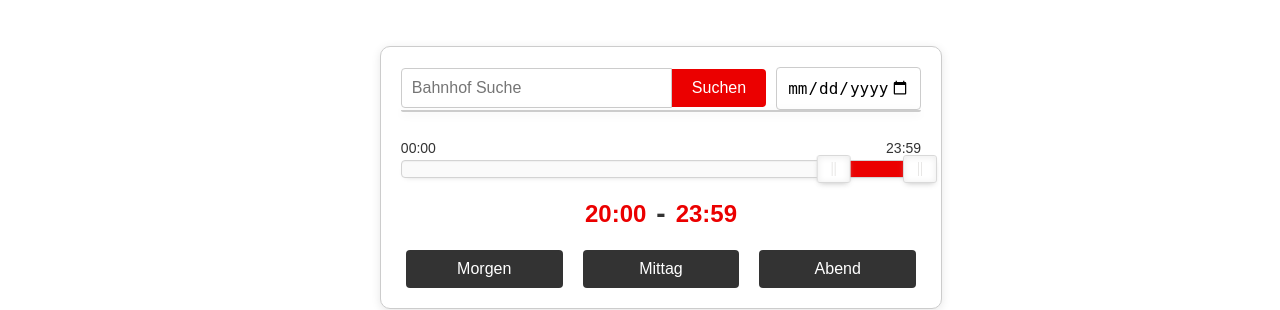
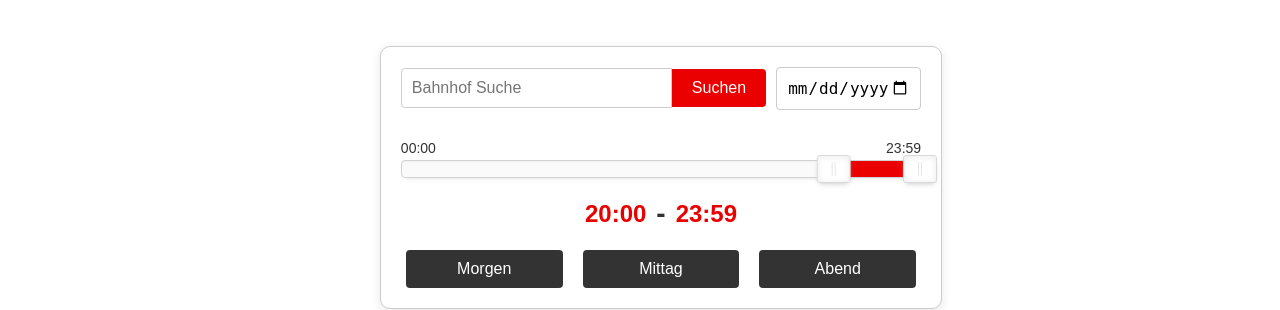
Before and after one commit to Luca-Mezger/sbb-fahrplan, a Flask app: page / in a window 1280 px wide. Shown: the part 227-537 px from the top of the page. Run offline with Flask 3, Linux system fonts and the light colour scheme; data that the repository does not hold is empty; some libraries are stand-ins or nearby versions.

Commit message:
improved styling

```diff
--- a/frontend/static/css/style.css
+++ b/frontend/static/css/style.css
@@ -83,7 +83,7 @@ header .language-flag img {
     list-style: none;
     padding: 0;
     margin: 0;
-    border: 1px solid #ccc;
+    /*border: 1px solid #ccc;*/
     max-height: 150px;
     overflow-y: auto;
     background-color: white;
```
